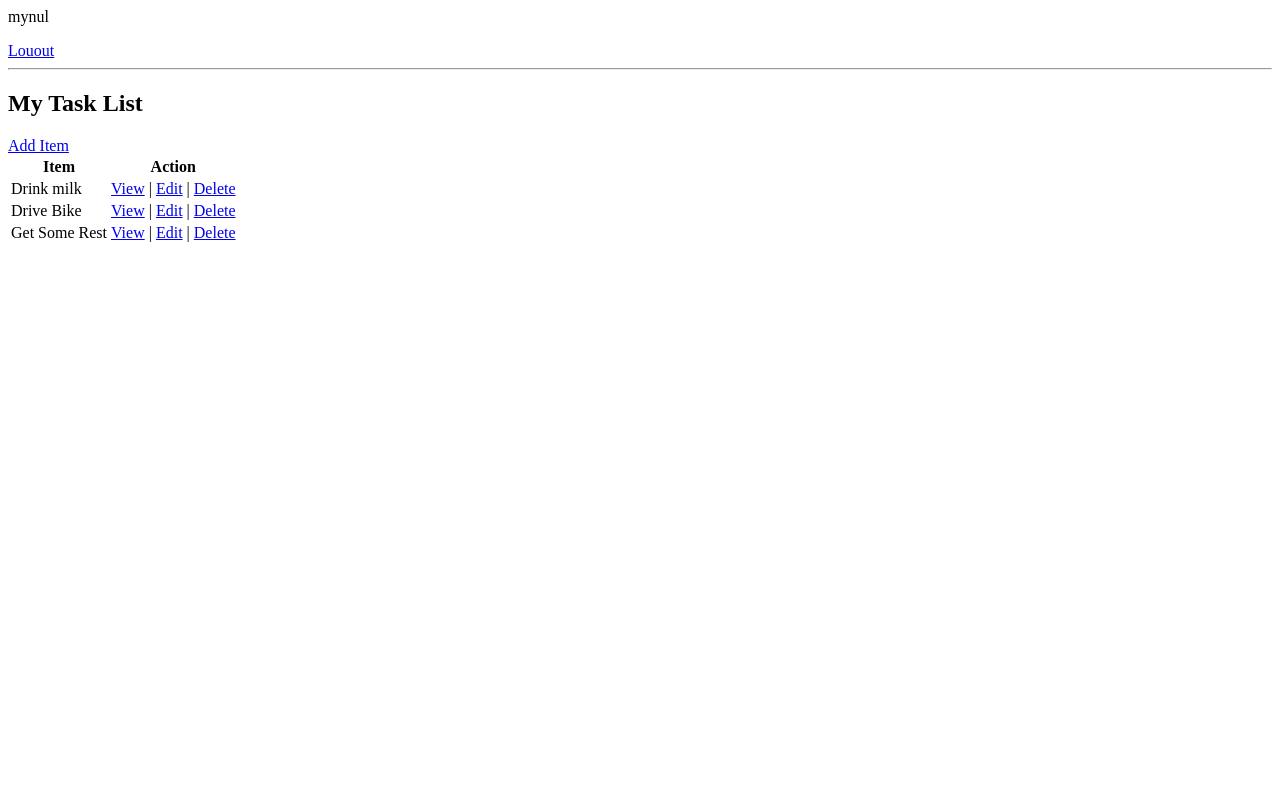
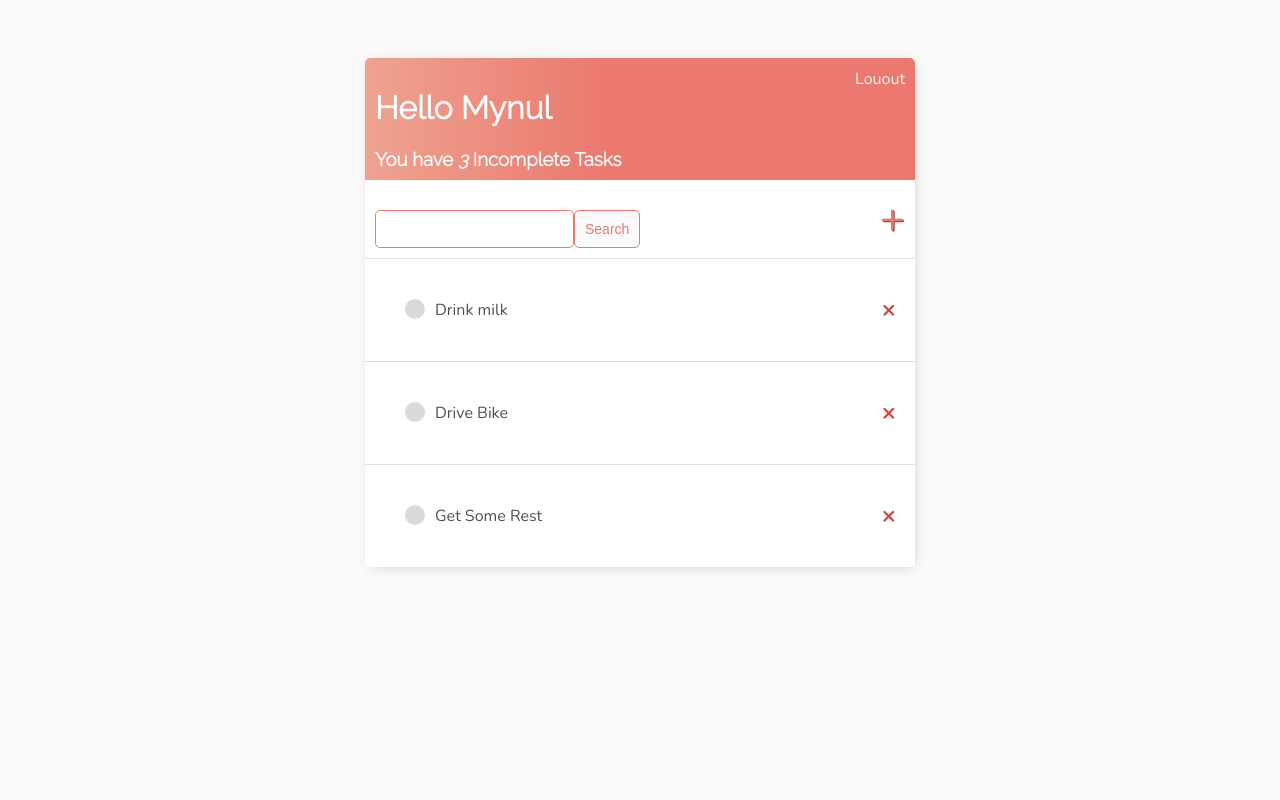
Before and after one commit to lemon-sazu/Django-Todo-With-Auth, a Django app: page / in a window 1280 px wide. Run offline with Django 3.2, Linux system fonts and the light colour scheme; a user stored in the database is signed in; data comes from the database, SQL or seed files in the repository; both versions use the stored data as it was after the commit.

Commit message:
Todo Application completed

```diff
--- a/Todo/templates/Todo/task_detail.html
+++ b/Todo/templates/Todo/task_detail.html
@@ -1 +1,6 @@
+{% extends "layout.html" %}
+{% block content %}
+<a href="{% url 'tasks' %}">Back</a>
 <h2>Task : {{task.title}}</h2>
+
+{% endblock content %}
--- a/Todo/templates/Todo/task_list.html
+++ b/Todo/templates/Todo/task_list.html
@@ -1,28 +1,61 @@
-{% if request.user.is_authenticated %}
-<p>{{request.user}}</p>
-<a href="{% url 'logout' %}">Louout</a>
-{% else %}
-<a href="{% url 'login' %}">Login</a>
-{% endif %}
-<hr>
-<h2>My Task List</h2>
-<a href="{% url 'task-create' %}">Add Item</a>
-<table>
-    <tr>
-        <th>Item</th>
-        <th>Action</th>
-    </tr>
+{% extends "layout.html" %}
+{% block content %}
+
+<div class="header-bar">
+    <div>
+        <h1>Hello {{request.user|title}}</h1>
+        <h3 style="margin: 0;">You have <i>{{count}}</i> Incomplete Task{{count|pluralize:'s'}}</h3>
+    </div>
+    {% if request.user.is_authenticated %}
+    <a href="{% url 'logout' %}">Louout</a>
+    {% else %}
+    <a href="{% url 'login' %}">Login</a>
+    {% endif %}
+</div>
+
+
+
+
+<div class="search-add-wrapper">
+
+    <form action="" method="get" style="margin-top: 20px;display: flex;">
+        <input type="text" name="search-input" value="{{search_input}}">
+        <input class="button" type="submit" value="Search">
+    </form>
+
+    <a class="add-link" href="{% url 'task-create' %}">&#x2b</a>
+
+</div>
+
+
+<div class="task-items-wrapper">
     {% for task in tasks %}
-    <tr>
-        <td>{{task.title}}</td>
-        <td><a href="{% url 'task-details' task.id %}">View</a>
-            |
-            <a href="{% url 'task-update' task.id %}">Edit</a>
-            |
-            <a href="{% url 'task-delete' task.id %}">Delete</a>
-        </td>
-    </tr>
+    <div class="task-wrapper">
+        {% if task.complete %}
+
+        <div class="task-title">
+            <div class="task-complete-icon"></div>
+            <i><s><a href="{% url 'task-update' task.id %}">{{ task }}</a></s></i>
+        </div>
+
+        {% else %}
+
+        <div class="task-title">
+            <div class="task-incomplete-icon"></div>
+            <a href="{% url 'task-update' task.id %}">{{ task }}</a>
+        </div>
+
+        {% endif %}
+
+        <a class="delete-link" href="{% url 'task-delete' task.id %}">&#215;</a>
+
+    </div>
     {% empty %}
     <h3>No Items in List</h3>
     {% endfor %}
-</table>
+</div>
+
+
+
+
+{% endblock content %}
--- /dev/null
+++ b/Todo/templates/layout.html
@@ -0,0 +1,153 @@
+<!DOCTYPE html>
+
+<html>
+
+<head>
+    <meta charset="utf-8">
+    <meta http-equiv="X-UA-Compatible" content="IE=edge">
+    <title>To Do Items</title>
+    <meta name="description" content="">
+    <meta name="viewport" content="width=device-width, initial-scale=1">
+    <link rel="preconnect" href="https://fonts.googleapis.com">
+    <link rel="preconnect" href="https://fonts.gstatic.com" crossorigin>
+    <link href="https://fonts.googleapis.com/css2?family=Nunito:wght@200&display=swap" rel="stylesheet">
+    <link rel="preconnect" href="https://fonts.googleapis.com">
+    <link rel="preconnect" href="https://fonts.gstatic.com" crossorigin>
+    <link href="https://fonts.googleapis.com/css2?family=Raleway:wght@300&display=swap" rel="stylesheet">
+    <style>
+        body {
+            background-color: #fafafa;
+            font-family: 'Nunito', sans-serif;
+            padding-top: 50px;
+        }
+
+        .container {
+            max-width: 550px;
+            margin: 0 auto;
+            background-color: #ffffff;
+            -webkit-box-shadow: 2px 2px 13px -4px rgba(0, 0, 0, 0.21);
+            box-shadow: 2px 2px 13px -4px rgba(0, 0, 0, 0.21);
+        }
+
+        h1,
+        h2,
+        h3,
+        h4,
+        h5,
+        h6 {
+            font-family: 'Raleway', sans-serif;
+        }
+
+        .header-bar {
+            display: flex;
+            justify-content: space-between;
+            color: #fff;
+            padding: 10px;
+            border-radius: 5px 5px 0px 0px;
+            background: linear-gradient(90deg, #EEA390 0%, #EB796F 43%, #EB796F 100%);
+        }
+
+        .header-bar a {
+            color: rgb(247, 247, 247);
+            text-decoration: none;
+        }
+
+        .task-wrapper {
+            display: flex;
+            align-items: center;
+            justify-content: space-between;
+            padding: 20px;
+            background-color: #fff;
+            border-top: 1px solid rgb(226, 226, 226);
+        }
+
+        .task-title {
+            display: flex;
+            padding: 20px;
+        }
+
+        .task-title a {
+            text-decoration: none;
+            color: #4b5156;
+            margin-left: 10px;
+        }
+
+        .task-complete-icon {
+            height: 20px;
+            width: 20px;
+            background-color: rgb(105, 192, 150);
+            border-radius: 50%;
+        }
+
+        .task-incomplete-icon {
+            height: 20px;
+            width: 20px;
+            background-color: rgb(218, 218, 218);
+            border-radius: 50%;
+        }
+
+        .delete-link {
+            text-decoration: none;
+            font-weight: 900;
+            color: #cf4949;
+            font-size: 22px;
+            line-height: 0;
+        }
+
+        .search-add-wrapper {
+            display: flex;
+            justify-content: space-between;
+            align-items: center;
+            padding: 10px;
+        }
+
+        .add-link {
+            color: #EB796F;
+            text-decoration: none;
+            font-size: 42px;
+            text-shadow: 1px 1px #81413b;
+        }
+
+        input[type=text],
+        input[type=password],
+        textarea {
+            border: 1px solid #EB796F;
+            border-radius: 5px;
+            padding: 10px;
+            width: 90%;
+        }
+
+        label {
+            padding-top: 10px !important;
+            display: block;
+        }
+
+        .button {
+            border: 1px solid #EB796F;
+            background-color: #FAFAFA;
+            color: #EB796F;
+            padding: 10px;
+            font-size: 14px;
+            border-radius: 5px;
+            cursor: pointer;
+            text-decoration: none;
+        }
+
+        .card-body {
+            padding: 20px;
+        }
+    </style>
+</head>
+
+<body>
+
+    <div class="container">
+        {% block content %}
+
+        {% endblock content %}
+    </div>
+
+    <script src="" async defer></script>
+</body>
+
+</html>
--- a/Todo/views.py
+++ b/Todo/views.py
@@ -47,6 +47,13 @@ class TaskList(LoginRequiredMixin, ListView):
         context = super().get_context_data(**kwargs)
         context['tasks'] = context['tasks'].filter(user=self.request.user)
         context['count'] = context['tasks'].filter(complete=False).count()
+
+        search_input = self.request.GET.get('search-input') or ''
+        if search_input:
+            context['tasks'] = context['tasks'].filter(
+                title__icontains=search_input)
+            context['search_input'] = search_input
+
         return context
 
 
@@ -67,7 +74,7 @@ class TaskCreate(LoginRequiredMixin, CreateView):
 
 class TaskUpdate(LoginRequiredMixin, UpdateView):
     model = Task
-    fields = "__all__"
+    fields = ['title', 'description', 'complete']
     success_url = reverse_lazy('tasks')
 
 
```
Also changed, not shown: Todo/templates/Todo/login.html (+14 -2 lines), Todo/templates/Todo/register.html (+14 -2 lines), Todo/templates/Todo/task_confirm_delete.html (+18 -6 lines), Todo/templates/Todo/task_form.html (+15 -2 lines), db.sqlite3.
